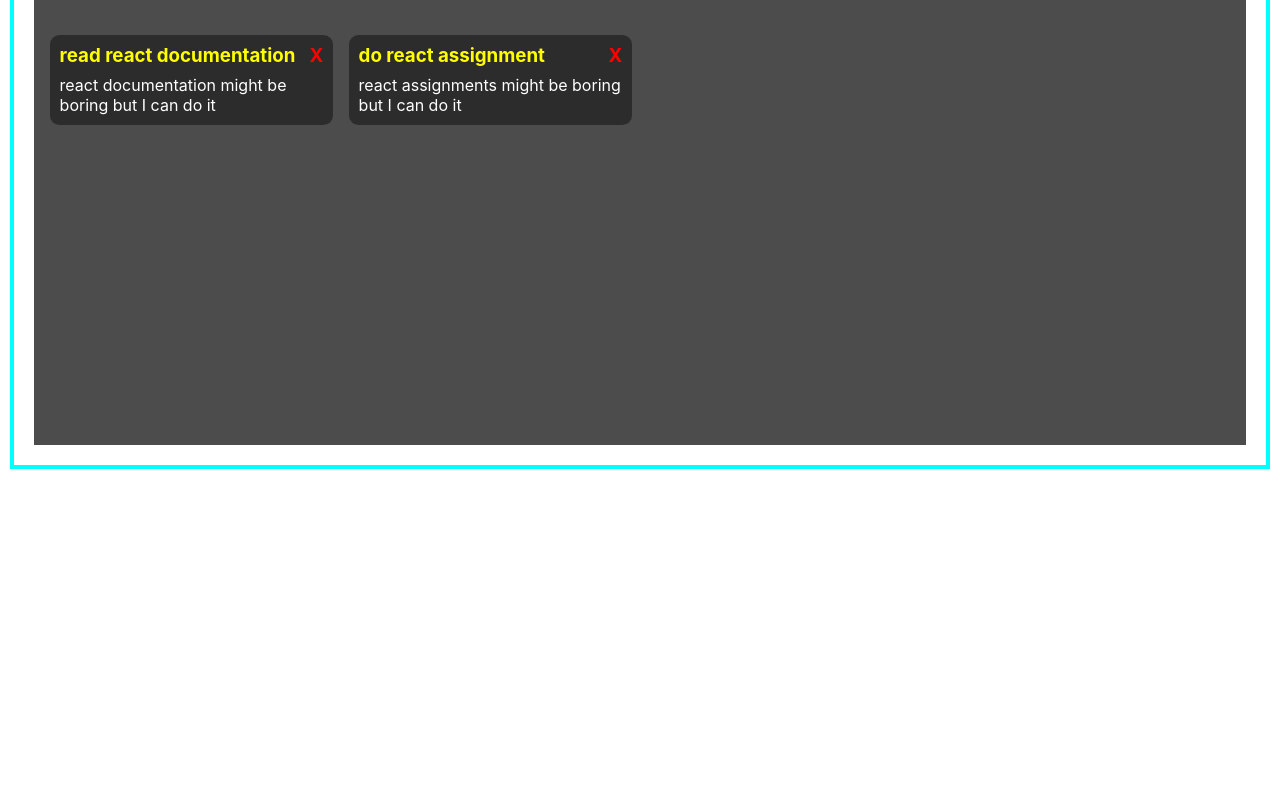
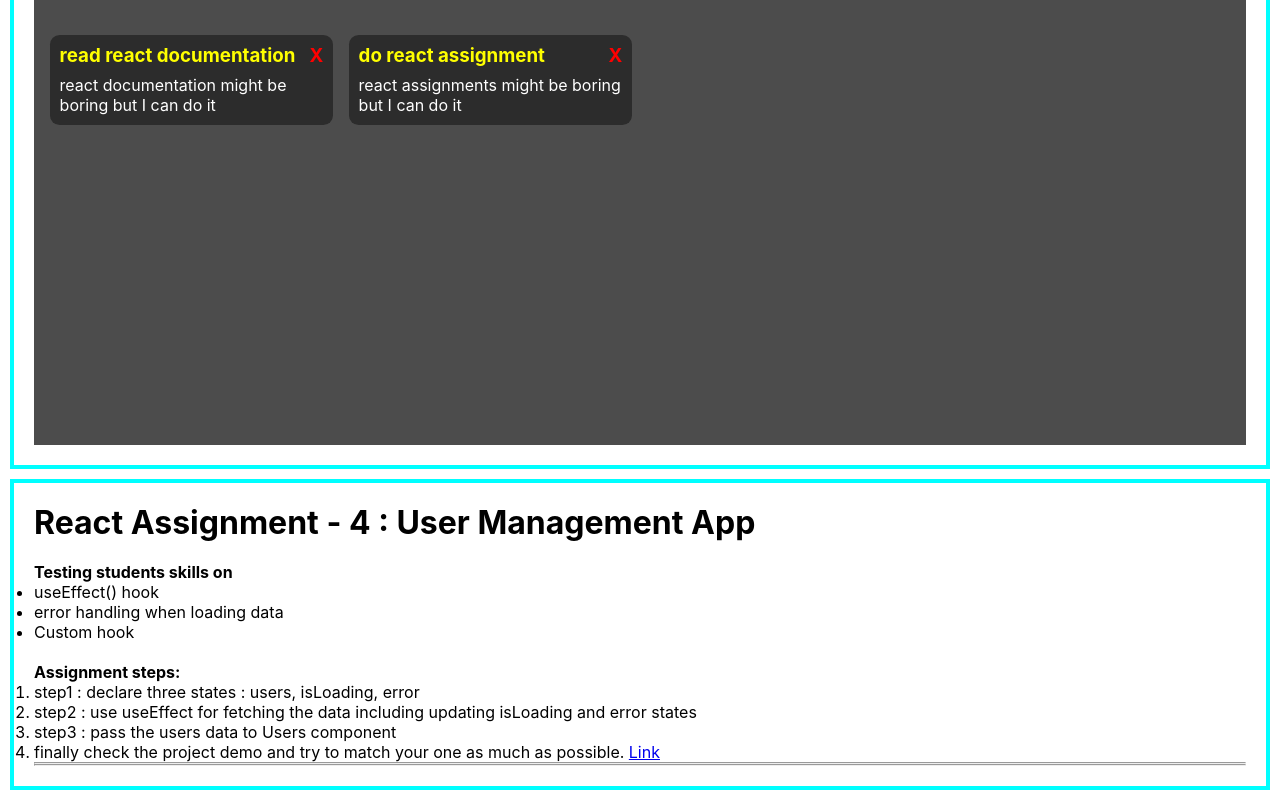
Before and after one commit to khaled39ab/React-With-LWS, a React (Create React App) app: page /all-project in a window 1280 px wide. Shown: the part 3358-4158 px from the top of the page. Before the commit the page ends 3837 px from the top, so only its background shows below. Built offline with nearby package versions, Linux system fonts and the light colour scheme.

Commit message:
new assignment file ready

```diff
--- a/src/miniProject/AllProject.js
+++ b/src/miniProject/AllProject.js
@@ -3,6 +3,7 @@ import OthersNavbar from '../page/OthersNavbar';
 import Assignment1 from './assignment1/Assignment1';
 import Assignment2 from './assignment2/Assignment2';
 import Assignment3 from './assignment3/Assignment3';
+import Assignment4 from './assignment4/Assignment4';
 
 const AllProject = () => {
     return (
@@ -11,6 +12,7 @@ const AllProject = () => {
             <Assignment1></Assignment1>
             <Assignment2></Assignment2>
             <Assignment3></Assignment3>
+            <Assignment4></Assignment4>
         </div>
     );
 };
--- a/src/miniProject/assignment4/Assignment4.js
+++ b/src/miniProject/assignment4/Assignment4.js
@@ -2,7 +2,32 @@ import React from 'react';
 
 const Assignment4 = () => {
     return (
-        <div>
+        <div style={{ 'border': '4px solid cyan', 'padding': '20px', 'margin': '10px' }}>
+            <div>
+                <h1>React Assignment - 4 : User Management App</h1> <br />
+
+                <h4>Testing students skills on</h4>
+
+                <ul>
+                    <li>useEffect() hook</li>
+                    <li>error handling when loading data</li>
+                    <li>Custom hook</li>
+                </ul>
+
+                <br />
+
+                <h4> <strong>Assignment steps:</strong></h4>
+
+                <ol>
+                    <li> step1 : declare three states : users, isLoading, error </li>
+                    <li>step2 : use useEffect for fetching the data including updating isLoading and error states </li>
+                    <li>step3 : pass the users data to Users component</li>
+
+                    <li>finally check the project demo and try to match your one as much as possible. <a href="https://users-mgt-app.netlify.app/" target="blank">Link</a></li>
+                </ol>
+            </div>
+            <hr />
+            <hr />
 
         </div>
     );
```
